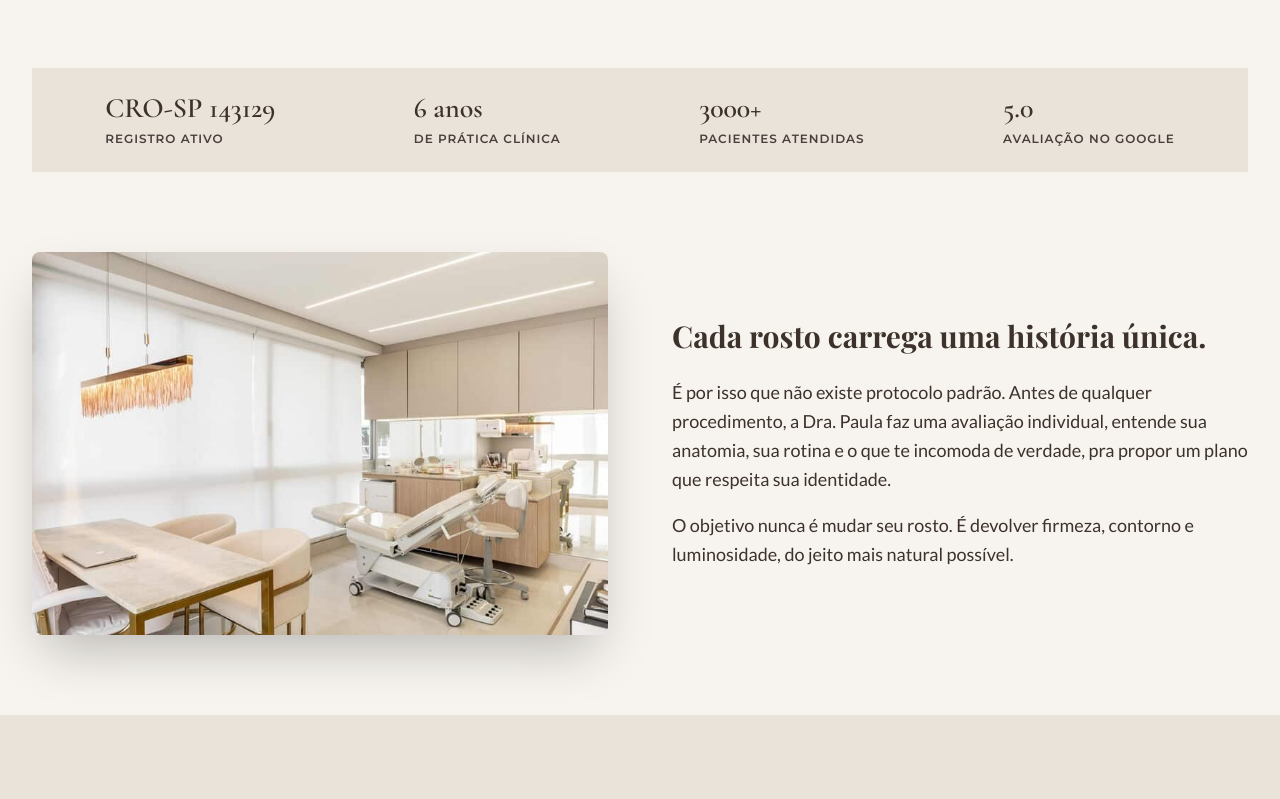
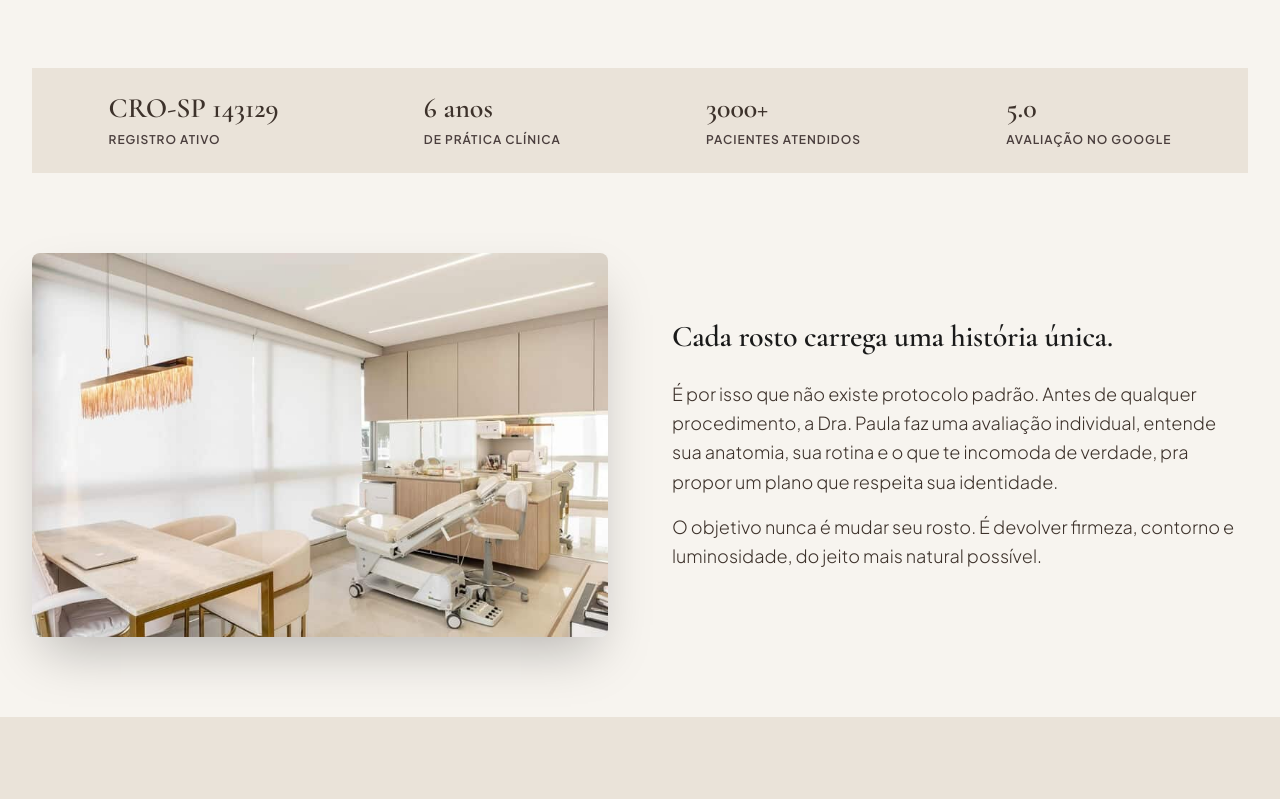
Before and after one commit to AndreFelipeSantosMoura/profile-Dra-Paula, a React (Vite) app: page / in a window 1280 px wide. Shown: the part 820-1619 px from the top of the page. Built offline with nearby package versions, Linux system fonts and the light colour scheme.

Commit message:
fix: ajuste de fonte da pagina

```diff
--- a/index.html
+++ b/index.html
@@ -7,7 +7,7 @@
     <title>Dra. Paula Tavares - Especialista em Harmonização Facial</title>
     <link rel="preconnect" href="https://fonts.googleapis.com">
     <link rel="preconnect" href="https://fonts.gstatic.com" crossorigin>
-    <link href="https://fonts.googleapis.com/css2?family=Cormorant+Garamond:wght@500;600;700&family=Montserrat:wght@500;600&family=Lato:wght@300;400;700&family=Playfair+Display:wght@400;600;700&display=swap" rel="stylesheet">
+    <link href="https://fonts.googleapis.com/css2?family=Cormorant+Garamond:ital,wght@0,400;0,500;0,600;0,700;1,400&family=Plus+Jakarta+Sans:wght@300;400;500;600&display=swap" rel="stylesheet">
   </head>
   <body>
     <div id="root"></div>
--- a/src/components/About.jsx
+++ b/src/components/About.jsx
@@ -17,7 +17,7 @@ const About = () => {
           </div>
           <div className="stat-item">
             <div className="stat-number">3000+</div>
-            <div className="stat-label">PACIENTES ATENDIDAS</div>
+            <div className="stat-label">PACIENTES ATENDIDOS</div>
           </div>
           <div className="stat-item">
             <div className="stat-number">5.0</div>
--- a/src/index.css
+++ b/src/index.css
@@ -35,6 +35,44 @@
   padding: 28px 0;
 }
 
+/* Estilos de tipografia conforme especificação */
+body {
+  font-family: 'Plus Jakarta Sans', sans-serif;
+  color: #2D2D2D;
+  font-weight: 300;
+  line-height: 1.6;
+  -webkit-font-smoothing: antialiased;
+}
+
+h1, h2, h3, h4, .font-serif {
+  font-family: 'Cormorant Garamond', serif;
+  font-weight: 600;
+  letter-spacing: -0.01em;
+  line-height: 1.2;
+  color: #1A1A1A;
+}
+
+h1 {
+  font-size: 2.75rem;
+  font-weight: 500;
+}
+
+h2 {
+  font-size: 2rem;
+}
+
+.subtitulo-elegante, em {
+  font-family: 'Cormorant Garamond', serif;
+  font-style: italic;
+  font-weight: 400;
+}
+
+button, .btn, a.button {
+  font-family: 'Plus Jakarta Sans', sans-serif;
+  font-weight: 500;
+  letter-spacing: 0.03em;
+}
+
 /* Container das estatísticas */
 .stats-container {
   display: flex;
@@ -57,7 +95,7 @@
 
 /* Rótulos e Textos Complementares (REGISTRO ATIVO, DE PRÁTICA CLÍNICA, etc.) */
 .stat-label {
-  font-family: 'Montserrat', 'Inter', sans-serif;
+  font-family: 'Plus Jakarta Sans', sans-serif;
   font-size: 0.75rem;
   font-weight: 600;
   text-transform: uppercase;
--- a/tailwind.config.js
+++ b/tailwind.config.js
@@ -7,8 +7,8 @@ export default {
   theme: {
     extend: {
       fontFamily: {
-        sans: ['Lato', 'sans-serif'],
-        serif: ['Playfair Display', 'serif'],
+        sans: ['Plus Jakarta Sans', 'sans-serif'],
+        serif: ['Cormorant Garamond', 'serif'],
       },
       colors: {
         primary: {
```
